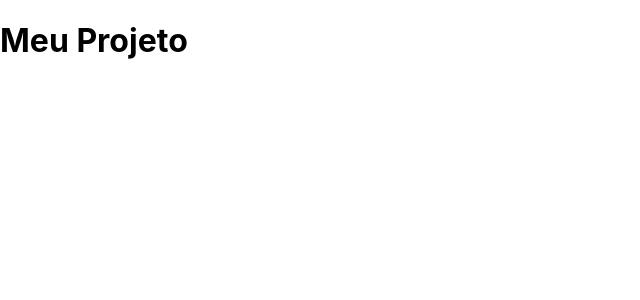
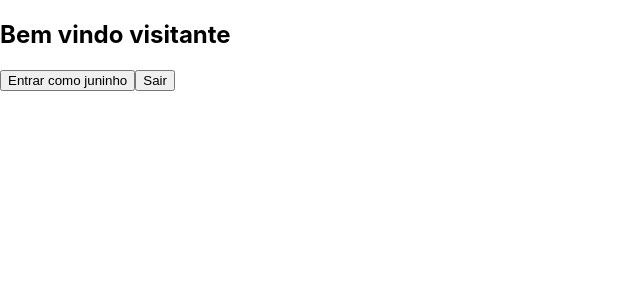
Before and after one commit to JuninhoFreitas/react-curso, a React (Create React App) app in the folder modulo4/meusite/: page / in a window 1280 px wide. Shown: the top 300 px of the page, without its empty margins (0-640 px from the left). Built offline with nearby package versions, Linux system fonts and the light colour scheme.

Commit message:
added events

```diff
--- a/modulo4/meusite/src/App.js
+++ b/modulo4/meusite/src/App.js
@@ -1,10 +1,11 @@
 import React, {Component} from 'react';
+import Membro from './components/Membro'
 class App extends Component{
 
     render(){
         return(
             <div>
-                <h1>Meu Projeto</h1>
+                <Membro nome="visitante" />
             </div>
         )
     }
--- /dev/null
+++ b/modulo4/meusite/src/components/Membro/index.js
@@ -0,0 +1,29 @@
+import React, {Component} from 'react';
+
+class Membro extends Component{
+    constructor(props){
+        super(props);
+        this.state = {
+            nome:props.nome
+        }
+        this.entrar = this.entrar.bind(this)
+    }
+    entrar(nome){
+        this.setState({nome})
+    }
+    render(){
+        return(
+            <div>
+                <h2> Bem vindo {this.state.nome}</h2>
+                <button onClick={() => this.entrar('teste')}>
+                    Entrar como juninho
+                </button>
+                <button onClick={()=> this.setState({nome: ''})}>
+                    Sair
+                </button>
+            </div>
+        )
+    }
+}
+
+export default Membro;
```
